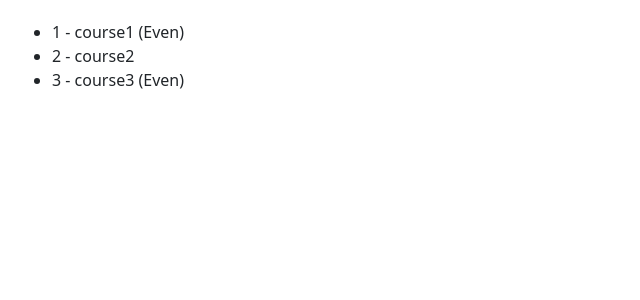
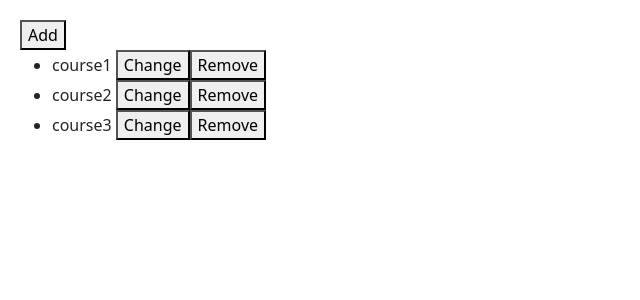
Before and after one commit to kamlesh19971/hello-world, an Angular app: page / in a window 1280 px wide. Shown: the top 300 px of the page, without its empty margins (0-640 px from the left). Built offline with nearby package versions, Linux system fonts and the light colour scheme.

Commit message:
change deletection implemented

```diff
--- a/src/app/app.component.html
+++ b/src/app/app.component.html
@@ -1,5 +1,10 @@
+<button (click)="onAdd()">Add</button>
+
 <ul>
-  <li *ngFor="let course of courses; index as i; even as isEven">
-    {{ i + 1 }} - {{ course.name }} <span *ngIf="isEven">(Even)</span>
+  <li *ngFor="let course of courses; index as i">
+    {{ course.name }}
+
+    <button (click)="onChange(course)">Change</button>
+    <button (click)="onRemove(i)">Remove</button>
   </li>
 </ul>
--- a/src/app/app.component.ts
+++ b/src/app/app.component.ts
@@ -13,5 +13,16 @@
     { id: 3, name: 'course3' }
   ];
 
+  onAdd() {
+    const id = this.courses.length + 1;
+    this.courses.push({ id: id, name: `course${id}` });
+  }
 
+  onRemove(index: number) {
+    this.courses.splice(index, 1);
+  }
+
+  onChange(course: any) {
+    course.name = "Updated";
+  }
 }
```
